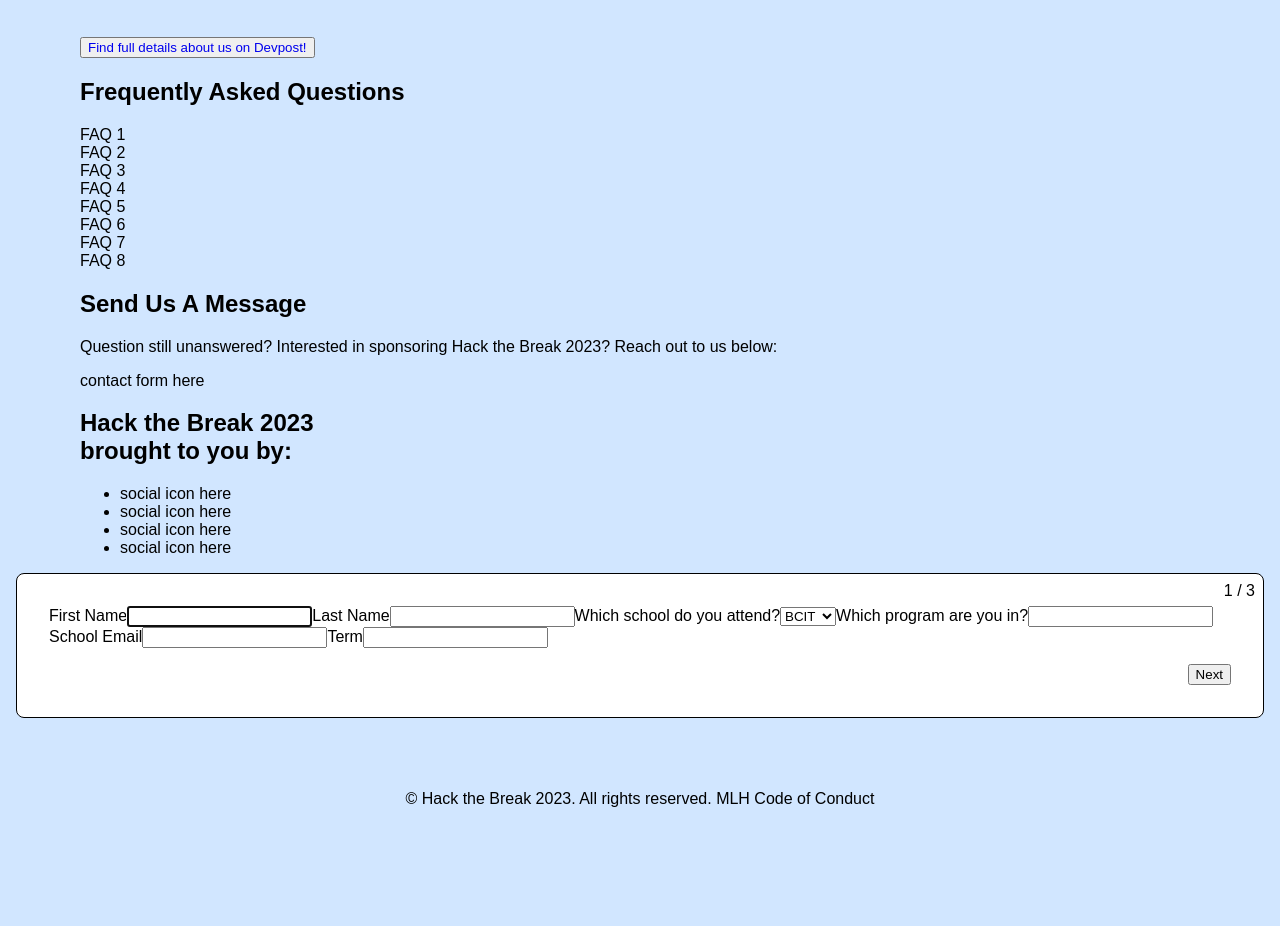
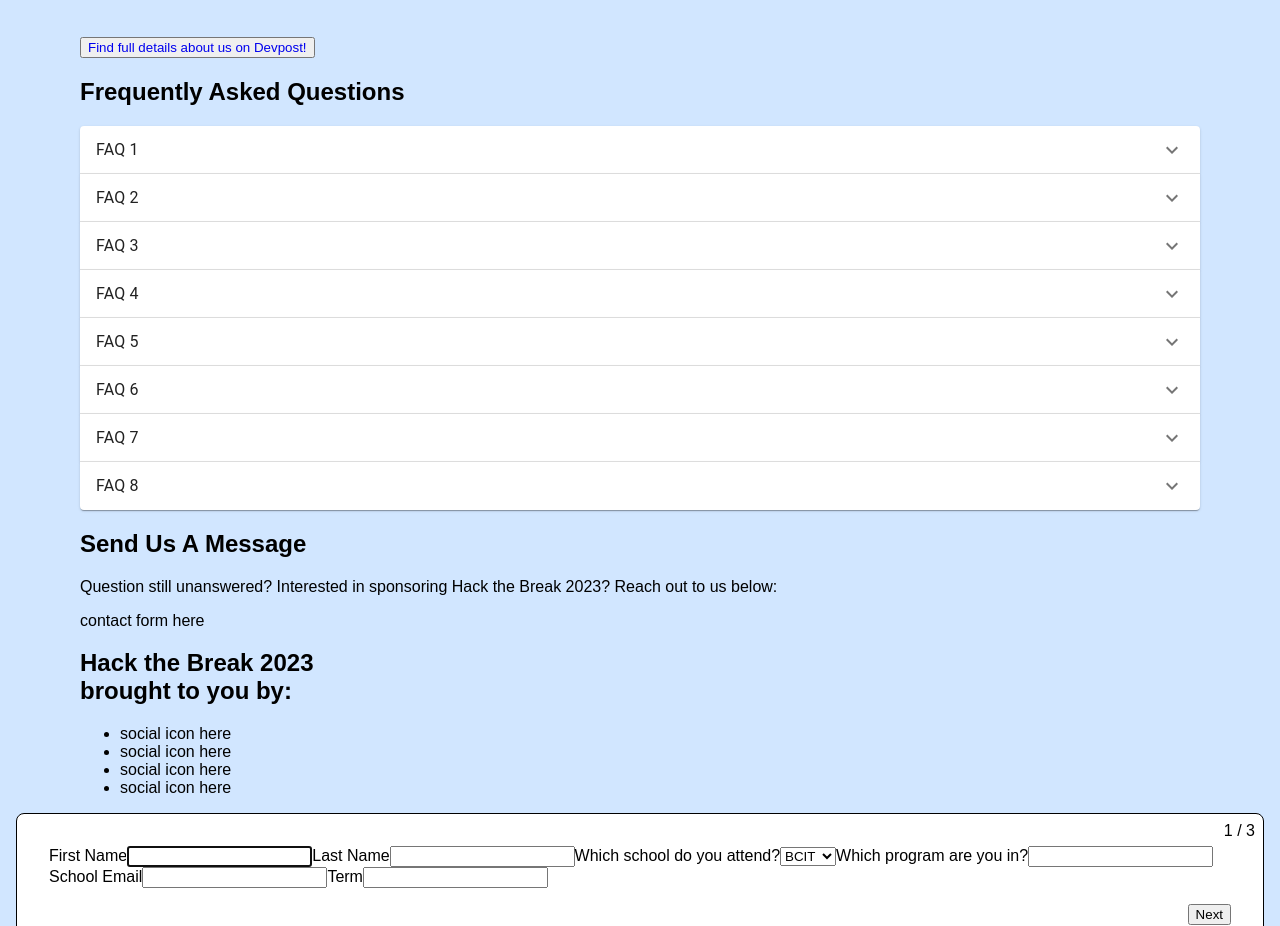
Before and after one commit to jmc37/HackTheBreak, a React (Vite) app: page / in a window 1280 px wide. Shown: the part 1429-2355 px from the top of the page. Before the commit the page ends 2293 px from the top, so only its background shows below. Built offline with nearby package versions, Linux system fonts and the light colour scheme.

Commit message:
Add Mui Library, Add Accordion to FAQ section

```diff
--- a/package.json
+++ b/package.json
@@ -10,6 +10,10 @@
   },
   "dependencies": {
     "@emailjs/browser": "^3.10.0",
+    "@emotion/react": "^11.10.5",
+    "@emotion/styled": "^11.10.5",
+    "@mui/icons-material": "^5.11.0",
+    "@mui/material": "^5.11.7",
     "emailjs-com": "^3.2.0",
     "express": "^4.18.2",
     "nodemailer": "^6.8.0",
--- a/src/sections/FAQ.tsx
+++ b/src/sections/FAQ.tsx
@@ -1,4 +1,9 @@
 import React from 'react';
+import Accordion from '@mui/material/Accordion';
+import AccordionSummary from '@mui/material/AccordionSummary';
+import AccordionDetails from '@mui/material/AccordionDetails';
+import Typography from '@mui/material/Typography';
+import ExpandMoreIcon from '@mui/icons-material/ExpandMore';
 
 function FAQ() {
 
@@ -6,14 +11,134 @@
         <section id="faq">
             <h2>Frequently Asked Questions</h2>
             <div>
-                <div>FAQ 1</div>
-                <div>FAQ 2</div>
-                <div>FAQ 3</div>
-                <div>FAQ 4</div>
-                <div>FAQ 5</div>
-                <div>FAQ 6</div>
-                <div>FAQ 7</div>
-                <div>FAQ 8</div>
+                <Accordion>
+                    <AccordionSummary
+                        expandIcon={<ExpandMoreIcon />}
+                        aria-controls="panel1a-content"
+                        id="panel1a-header"
+                    >
+                        <Typography>
+                            FAQ 1
+                        </Typography>
+                    </AccordionSummary>
+                    <AccordionDetails>
+                        <Typography>
+                        Lorem ipsum dolor sit amet, consectetur adipiscing elit. Suspendisse malesuada lacus ex, sit amet blandit leo lobortis eget.
+                        </Typography>
+                    </AccordionDetails>
+                </Accordion>
+                <Accordion>
+                    <AccordionSummary
+                        expandIcon={<ExpandMoreIcon />}
+                        aria-controls="panel1a-content"
+                        id="panel1a-header"
+                    >
+                        <Typography>
+                            FAQ 2
+                        </Typography>
+                    </AccordionSummary>
+                    <AccordionDetails>
+                        <Typography>
+                        Lorem ipsum dolor sit amet, consectetur adipiscing elit. Suspendisse malesuada lacus ex, sit amet blandit leo lobortis eget.
+                        </Typography>
+                    </AccordionDetails>
+                </Accordion>
+                <Accordion>
+                    <AccordionSummary
+                        expandIcon={<ExpandMoreIcon />}
+                        aria-controls="panel1a-content"
+                        id="panel1a-header"
+                    >
+                        <Typography>
+                            FAQ 3
+                        </Typography>
+                    </AccordionSummary>
+                    <AccordionDetails>
+                        <Typography>
+                        Lorem ipsum dolor sit amet, consectetur adipiscing elit. Suspendisse malesuada lacus ex, sit amet blandit leo lobortis eget.
+                        </Typography>
+                    </AccordionDetails>
+                </Accordion>
+                <Accordion>
+                    <AccordionSummary
+                        expandIcon={<ExpandMoreIcon />}
+                        aria-controls="panel1a-content"
+                        id="panel1a-header"
+                    >
+                        <Typography>
+                            FAQ 4
+                        </Typography>
+                    </AccordionSummary>
+                    <AccordionDetails>
+                        <Typography>
+                        Lorem ipsum dolor sit amet, consectetur adipiscing elit. Suspendisse malesuada lacus ex, sit amet blandit leo lobortis eget.
+                        </Typography>
+                    </AccordionDetails>
+                </Accordion>
+                <Accordion>
+                    <AccordionSummary
+                        expandIcon={<ExpandMoreIcon />}
+                        aria-controls="panel1a-content"
+                        id="panel1a-header"
+                    >
+                        <Typography>
+                            FAQ 5
+                        </Typography>
+                    </AccordionSummary>
+                    <AccordionDetails>
+                        <Typography>
+                        Lorem ipsum dolor sit amet, consectetur adipiscing elit. Suspendisse malesuada lacus ex, sit amet blandit leo lobortis eget.
+                        </Typography>
+                    </AccordionDetails>
+                </Accordion>
+                <Accordion>
+                    <AccordionSummary
+                        expandIcon={<ExpandMoreIcon />}
+                        aria-controls="panel1a-content"
+                        id="panel1a-header"
+                    >
+                        <Typography>
+                            FAQ 6
+                        </Typography>
+                    </AccordionSummary>
+                    <AccordionDetails>
+                        <Typography>
+                        Lorem ipsum dolor sit amet, consectetur adipiscing elit. Suspendisse malesuada lacus ex, sit amet blandit leo lobortis eget.
+                        </Typography>
+                    </AccordionDetails>
+                </Accordion>
+                <Accordion>
+                    <AccordionSummary
+                        expandIcon={<ExpandMoreIcon />}
+                        aria-controls="panel1a-content"
+                        id="panel1a-header"
+                    >
+                        <Typography>
+                            FAQ 7
+                        </Typography>
+                    </AccordionSummary>
+                    <AccordionDetails>
+                        <Typography>
+                        Lorem ipsum dolor sit amet, consectetur adipiscing elit. Suspendisse malesuada lacus ex, sit amet blandit leo lobortis eget.
+                        </Typography>
+                    </AccordionDetails>
+                </Accordion>
+                <Accordion>
+                    <AccordionSummary
+                        expandIcon={<ExpandMoreIcon />}
+                        aria-controls="panel1a-content"
+                        id="panel1a-header"
+                    >
+                        <Typography>
+                            FAQ 8
+                        </Typography>
+                    </AccordionSummary>
+                    <AccordionDetails>
+                        <Typography>
+                        Lorem ipsum dolor sit amet, consectetur adipiscing elit. Suspendisse malesuada lacus ex, sit amet blandit leo lobortis eget.
+                        </Typography>
+                    </AccordionDetails>
+                </Accordion>
             </div>
         </section>
     );
```
Also changed, not shown: 1 other file (tests, documents, lock files or other folders).
